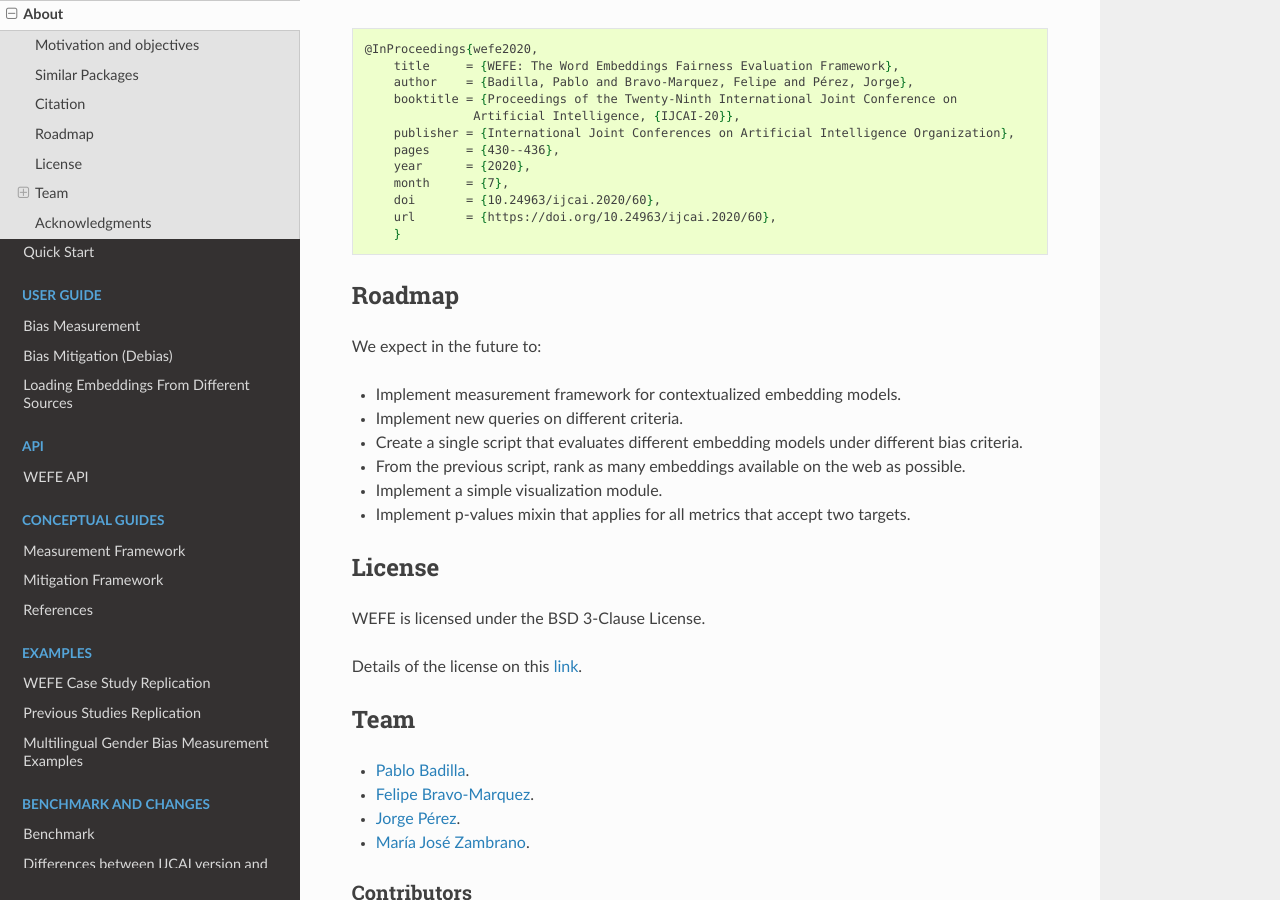
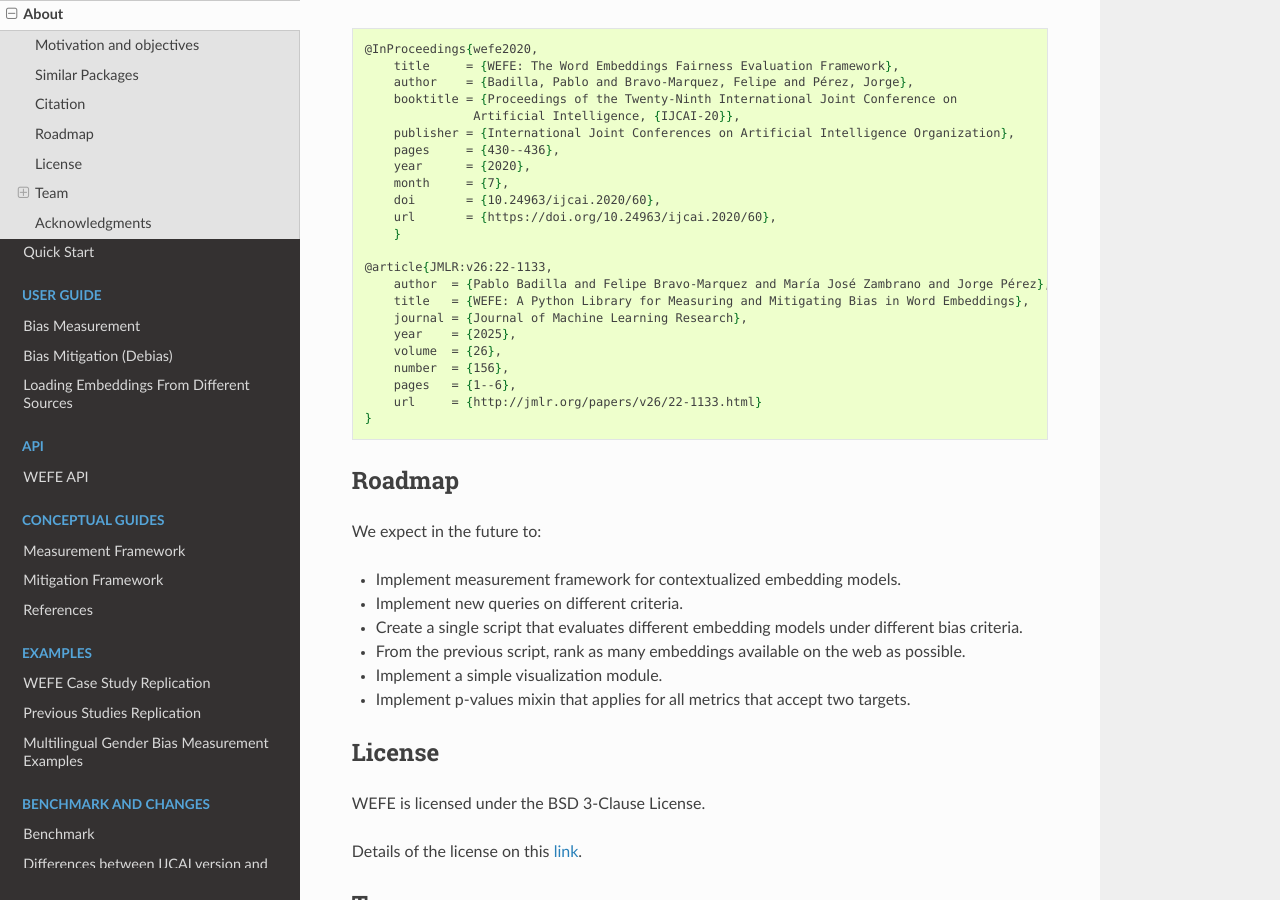
Before and after one commit to dccuchile/wefe, a Sphinx documentation site: the page built from docs/getting_started/about.rst, in a window 1280 px wide and 900 px high, scrolled down 2132 px. Built offline with Sphinx 7.4.7 and the Read the Docs theme 3.1.0, drawn with Linux system fonts in a browser that asks for light colours; comment, search, counter and statistics services are not loaded.

Commit message:
docs: add new reference

```diff
--- a/docs/conceptual_guides/references.rst
+++ b/docs/conceptual_guides/references.rst
@@ -28,7 +28,6 @@
 Surveys and other resources
 ---------------------------
 
-
 A Survey on Bias and Fairness in Machine Learning
 
 - `Mehrabi, N., Morstatter, F., Saxena, N., Lerman, K., & Galstyan, A. (2019). A survey on bias and fairness in machine learning. arXiv preprint arXiv:1908.09635. <https://arxiv.org/pdf/1908.09635.pdf>`_
--- a/docs/getting_started/about.rst
+++ b/docs/getting_started/about.rst
@@ -115,6 +115,19 @@
         url       = {https://doi.org/10.24963/ijcai.2020/60},
         }
 
+    @article{JMLR:v26:22-1133,
+        author  = {Pablo Badilla and Felipe Bravo-Marquez and María José Zambrano and Jorge Pérez},
+        title   = {WEFE: A Python Library for Measuring and Mitigating Bias in Word Embeddings},
+        journal = {Journal of Machine Learning Research},
+        year    = {2025},
+        volume  = {26},
+        number  = {156},
+        pages   = {1--6},
+        url     = {http://jmlr.org/papers/v26/22-1133.html}
+    }
+
+
+
 
 Roadmap
 =======
```
Also changed, not shown: README.rst (+11 -0 lines).
